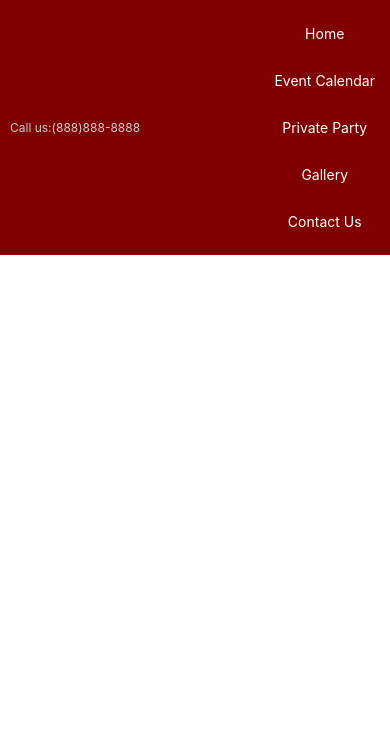
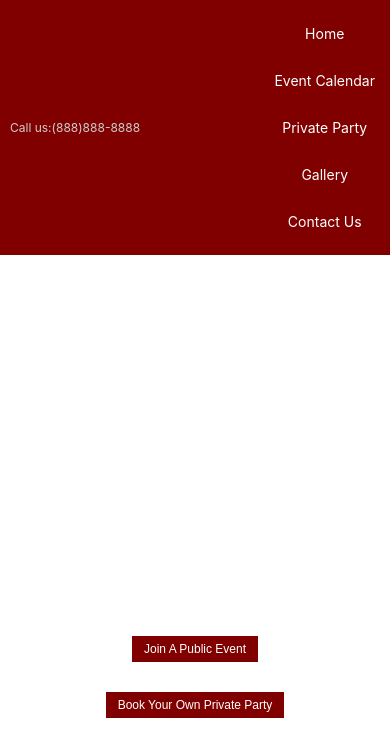
Before and after one commit to CadmiumRed40/Make-A-Mark-Paintbar-LLC, a React (Create React App) app in the folder make-a-mark-ite/: page / in a window 390 px wide. Shown: the top 756 px of the page. Built offline with nearby package versions, Linux system fonts and the light colour scheme.

Commit message:
created booking buttons and responsive CSS

```diff
--- a/make-a-mark-ite/src/App.js
+++ b/make-a-mark-ite/src/App.js
@@ -1,11 +1,13 @@
 import React from 'react'
 import './App.css';
 import NavgationBar from './components/NavigationBar/NavgationBar';
+import BookButtons from './components/BookButtons/BookButtons';
 
 function App() {
   return (
     <div className="App">
       <NavgationBar />
+      <BookButtons />
     </div>
   );
 }
--- /dev/null
+++ b/make-a-mark-ite/src/components/BookButtons/BookButtons.css
@@ -0,0 +1,46 @@
+.bookingContainer {
+    display: flex;
+    justify-content: center;
+    align-items: center;
+    height: 100vh;
+  }
+
+  .bookButton {
+    background-color: #800000;
+    color: #fff;
+    border: none;
+    padding: 10px 20px;
+    border-radius: 0px;
+    cursor: pointer;
+    transition: background-color 0.3s ease;
+    margin: 20px 40px;
+  }
+
+  .bookButton:hover {
+    background-color: #d3d3d3;
+    color: #800000;
+  }
+
+  @media screen and (max-width: 600px) {
+   .bookButton {
+      font-size: 14px;
+      padding: 8px 16px;
+      margin: 15px 3px;
+    }
+  }
+
+  @media screen and (max-width: 400px) {
+   .bookingContainer{
+    display: flex;
+    flex-direction: column;
+   }
+
+    .bookButton {
+      display: flex;
+      flex-direction: column;
+      align-items: center;
+      font-size: 12px;
+      padding: 6px 12px;
+      margin: 10 2px;
+    }
+  }
--- /dev/null
+++ b/make-a-mark-ite/src/components/BookButtons/BookButtons.js
@@ -0,0 +1,15 @@
+import React from 'react'
+import './BookButtons.css'
+
+function BookButtons() {
+  return (
+    <div>
+        <div className='bookingContainer'>
+        <button id="Public Event" className='bookButton'>Join A Public Event</button>
+        <button id="PrivateParty" className='bookButton'>Book Your Own Private Party</button>
+        </div>
+    </div>
+  )
+}
+
+export default BookButtons
```
